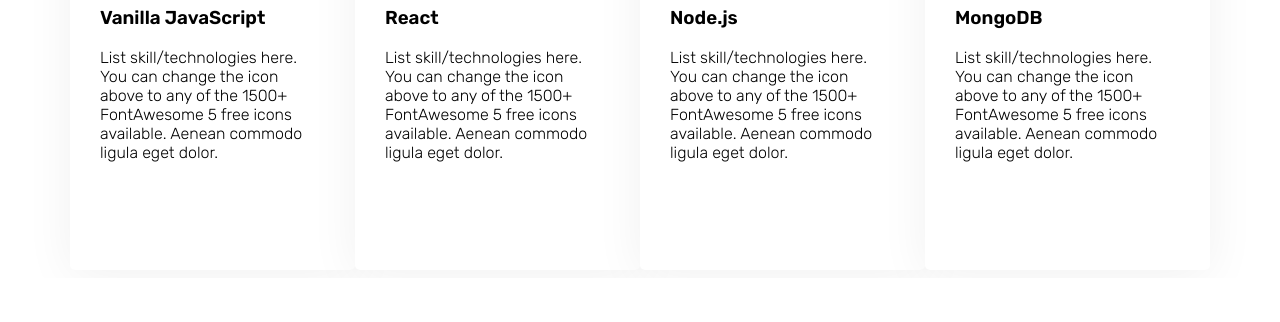
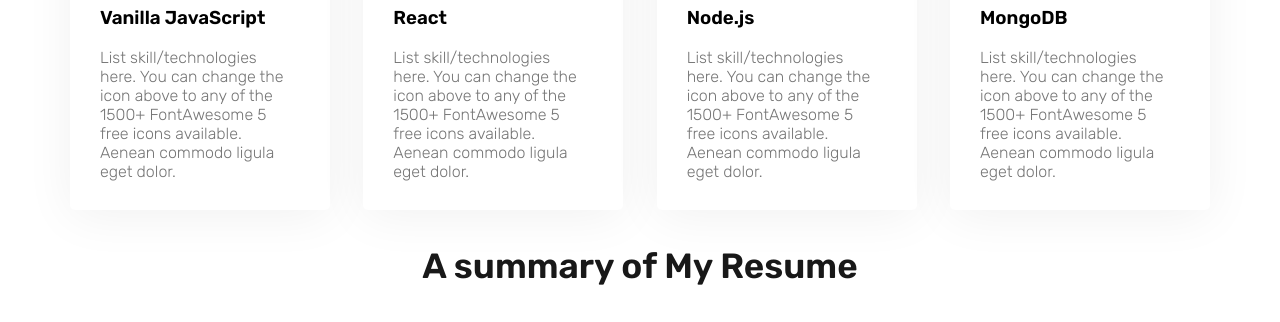
Before and after one commit to prodesignmax18/my-portfolio, a plain HTML site: page index.html in a window 1280 px wide. Shown: the part 1905-2227 px from the top of the page. Before the commit the page ends 2183 px from the top, so only its background shows below. Drawn offline with Linux system fonts and the light colour scheme.

Commit message:
committed

```diff
--- a/index.html
+++ b/index.html
@@ -75,26 +75,30 @@
                 <div class="skill">
                     <img src="images/icons/js.png" alt="">
                     <h3 class="skill-title">Vanilla JavaScript</h3>
-                    <p class="skill-description">List skill/technologies here. You can change the icon above to any of the 1500+ FontAwesome 5 free icons available. Aenean commodo ligula eget dolor.</p>
+                    <p class="skill-description">List skill/technologies<br>here. You can change the icon above to any of the 1500+ FontAwesome 5<br>free icons available. Aenean commodo ligula eget dolor.</p>
                 </div>
                 <div class="skill">
                     <img src="images/icons/react.png" alt="">
                     <h3 class="skill-title">React</h3>
-                    <p class="skill-description">List skill/technologies here. You can change the icon above to any of the 1500+ FontAwesome 5 free icons available. Aenean commodo ligula eget dolor.</p>
+                    <p class="skill-description">List skill/technologies<br>here. You can change the icon above to any of the 1500+ FontAwesome 5<br>free icons available. Aenean commodo ligula eget dolor.</p>
                 </div>
                 <div class="skill">
                     <img src="images/icons/nodejs.png" alt="">
                     <h3 class="skill-title">Node.js</h3>
-                    <p class="skill-description">List skill/technologies here. You can change the icon above to any of the 1500+ FontAwesome 5 free icons available. Aenean commodo ligula eget dolor.</p>
+                    <p class="skill-description">List skill/technologies<br>here. You can change the icon above to any of the 1500+ FontAwesome 5<br>free icons available. Aenean commodo ligula eget dolor.</p>
                 </div>
                 <div class="skill">
                     <img src="images/icons/mongo.png" alt="">
                     <h3 class="skill-title">MongoDB</h3>
-                    <p class="skill-description">List skill/technologies here. You can change the icon above to any of the 1500+ FontAwesome 5 free icons available. Aenean commodo ligula eget dolor.</p>
+                    <p class="skill-description">List skill/technologies<br>here. You can change the icon above to any of the 1500+ FontAwesome 5<br>free icons available. Aenean commodo ligula eget dolor.</p>
                 </div>
             </div>
 
+        </section>
 
+        <!-- Resume Section -->
+        <section>
+            <h3 class="section-title">A summary of My Resume</h3>
 
         </section>
 
--- a/style.css
+++ b/style.css
@@ -77,7 +77,7 @@ nav a{
 
 .header{
     background-color: #FFF8F3;
-    background-image: url(../images/header_bg.png);
+    background-image: url('./images/header_bg.png');
     background-repeat: no-repeat;
     background-position: bottom right;
 }
@@ -117,10 +117,9 @@ main{
     max-width: 1140px;
     margin: 0 auto;
 }
-
-
-
-
+/* .main-section{
+    margin: 130px;
+} */
 
 
 
@@ -146,16 +145,30 @@ main{
 }
 #what-i-do-description{
     padding: 30px 150px;
+
 }
+
 .skill-container{
     display: flex;
     justify-content: space-between;
+    gap: 24px;
 }
+
+
 .skill{
-    width: 267px;
-    height: 300px;
+
+    width: 200px;
+    height: 240px;
     padding: 30px;
     border-radius: 5px;
     background: #FFF;
     box-shadow: 0px 6px 50px 0px rgba(0, 0, 0, 0.06);
 }
+
+.skill-description{
+    font-size: 16px;
+    color: #757575;
+
+
+
+}
```
